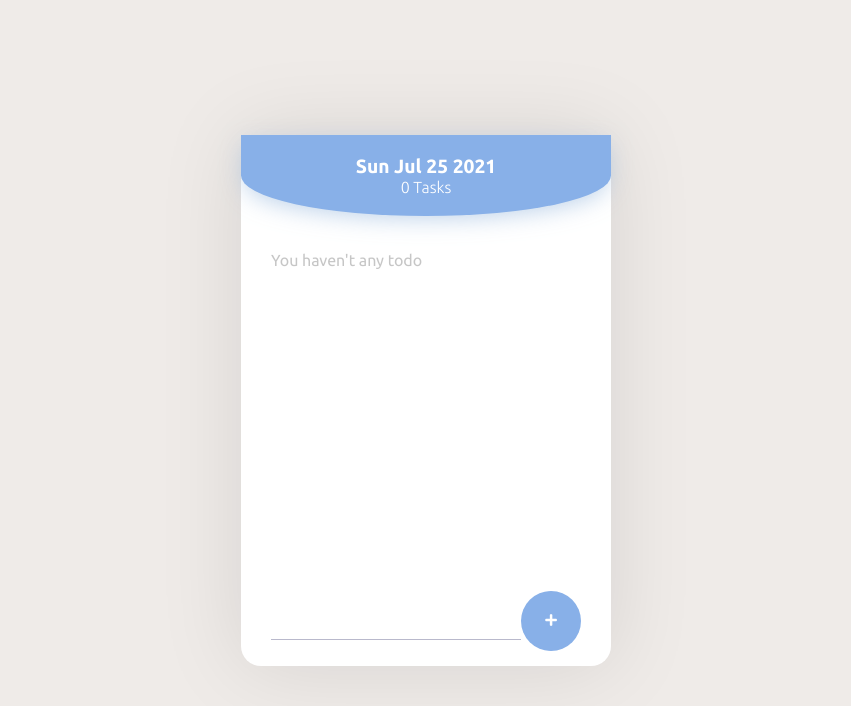
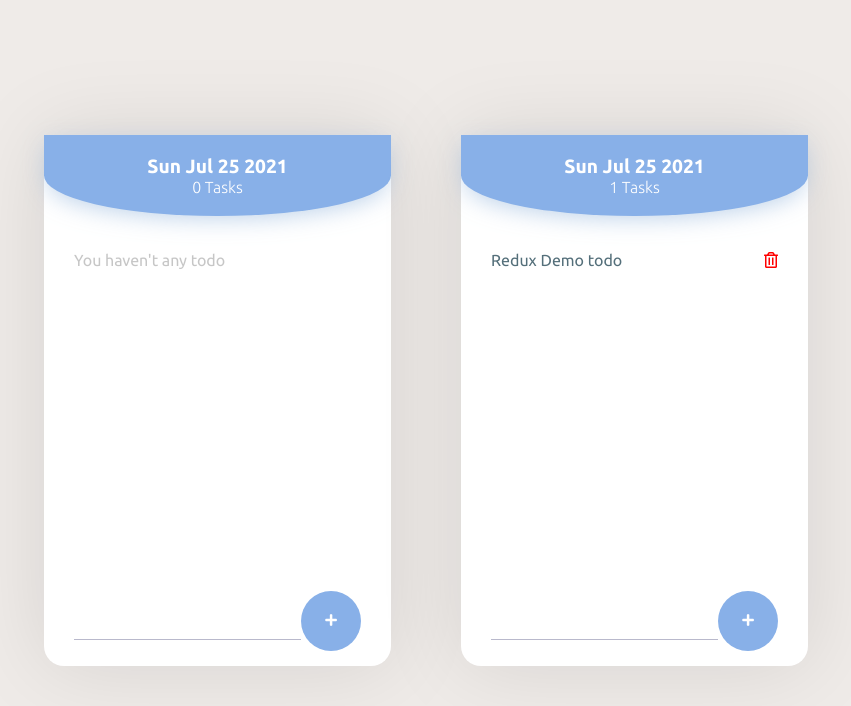
Before and after one commit to Jisan-mia/ptcCrud, a React (Create React App) app: page / in a window 1280 px wide. Shown: the top 706 px of the page, without its empty margins (214-1065 px from the left). Built offline with nearby package versions, Linux system fonts and the light colour scheme.

Commit message:
redux todo done

```diff
--- a/package.json
+++ b/package.json
@@ -9,7 +9,10 @@
     "node-sass": "^4.14.1",
     "react": "^17.0.2",
     "react-dom": "^17.0.2",
+    "react-redux": "^7.2.4",
     "react-scripts": "4.0.3",
+    "redux": "^4.1.0",
+    "redux-thunk": "^2.3.0",
     "web-vitals": "^1.0.1"
   },
   "scripts": {
--- a/src/App.js
+++ b/src/App.js
@@ -1,4 +1,5 @@
 import { useEffect, useState } from "react";
+import { useSelector } from "react-redux";
 import AddTodo from "./Components/AddTodo";
 import Header from "./Components/Header";
 import Todos from "./Components/Todos";
@@ -74,17 +75,25 @@ function App() {
 	// edit a todo
 	const editTodo = (id) => {
 		const toBedEdited = todoList.find((todo) => todo.id === id);
-		console.log(toBedEdited);
+
 		setTodoTextInput(toBedEdited.todo);
 		setEditItem(id);
 		setToggleEdit(true);
 	};
 
+	// redux functionality start
+	const { todos } = useSelector((state) => state.Todos);
+	useEffect(() => {
+		localStorage.setItem("todoRedux", JSON.stringify(todos));
+	}, [todos]);
+
 	return (
+		<div className="under_root">
 			<div className="container">
 				<div className="main-section">
 					<Header todoList={todoList} />
 					<Todos
+						isRedux={false}
 						todoList={todoList}
 						deleteTodo={deleteTodo}
 						editTodo={editTodo}
@@ -97,6 +106,16 @@ function App() {
 					/>
 				</div>
 			</div>
+
+			{/* redux  */}
+			<div className="container">
+				<div className="main-section">
+					<Header todoList={todos} />
+					<Todos isRedux={true} todoList={todos} editTodo={editTodo} />
+					<AddTodo isRedux={true} />
+				</div>
+			</div>
+		</div>
 	);
 }
 
--- a/src/Components/AddTodo.js
+++ b/src/Components/AddTodo.js
@@ -1,12 +1,42 @@
-import React from "react";
+import React, { useState } from "react";
+import { useDispatch } from "react-redux";
+import { bindActionCreators } from "redux";
+import { actionCreators } from "../redux/index";
 
-const AddTodo = ({ handleTodoInput, todoTextInput, handleTodoSubmit }) => {
+const AddTodo = ({
+	handleTodoInput,
+	todoTextInput,
+	handleTodoSubmit,
+	isRedux,
+}) => {
+	const [todoInput, setTodoInput] = useState("");
+	const dispatch = useDispatch();
+	const { addTodoRedux } = bindActionCreators(actionCreators, dispatch);
+	const addToRedux = (e) => {
+		e.preventDefault();
+		if (todoInput.trim() !== "") {
+			const newTodo = {
+				id: new Date().getTime().toString(),
+				todo: todoInput,
+			};
+			addTodoRedux(newTodo);
+		} else {
+			alert("Please enter your todo");
+		}
+
+		setTodoInput("");
+	};
+
 	return (
-		<form onSubmit={handleTodoSubmit}>
+		<form onSubmit={isRedux ? addToRedux : handleTodoSubmit}>
 			<input
 				type="text"
-				value={todoTextInput}
-				onChange={(e) => handleTodoInput(e.target.value)}
+				value={isRedux ? todoInput : todoTextInput}
+				onChange={(e) => {
+					isRedux
+						? setTodoInput(e.target.value)
+						: handleTodoInput(e.target.value);
+				}}
 			/>
 			<button>
 				<i className="fas fa-plus "></i>
--- a/src/Components/Todo.js
+++ b/src/Components/Todo.js
@@ -1,14 +1,27 @@
 import React from "react";
+import { useDispatch } from "react-redux";
+import { bindActionCreators } from "redux";
+import { actionCreators } from "../redux/index";
 
-const Todo = ({ todoItem, deleteTodo, editTodo }) => {
+const Todo = ({ todoItem, deleteTodo, editTodo, isRedux }) => {
+	const dispatch = useDispatch();
+	const { removeTodoRedux } = bindActionCreators(actionCreators, dispatch);
+
 	const { id, todo } = todoItem;
 	return (
 		<>
 			<li>
 				<p className="todo-text">{todo}</p>
 				<div className="actions">
-					<i className="far fa-edit" onClick={() => editTodo(id)}></i>
-					<i className="far fa-trash-alt" onClick={() => deleteTodo(id)}></i>
+					{!isRedux && (
+						<i className="far fa-edit" onClick={() => editTodo(id)}></i>
+					)}
+					<i
+						className="far fa-trash-alt"
+						onClick={() => {
+							isRedux ? removeTodoRedux(id) : deleteTodo(id);
+						}}
+					></i>
 				</div>
 			</li>
 		</>
--- a/src/Components/Todos.js
+++ b/src/Components/Todos.js
@@ -1,7 +1,7 @@
 import React from "react";
 import Todo from "./Todo";
 
-const Todos = ({ todoList, deleteTodo, editTodo }) => {
+const Todos = ({ todoList, deleteTodo, editTodo, isRedux }) => {
 	return (
 		<div className="todo-area">
 			<ul className="todo-container">
@@ -12,11 +12,12 @@ const Todos = ({ todoList, deleteTodo, editTodo }) => {
 							todoItem={todo}
 							deleteTodo={deleteTodo}
 							editTodo={editTodo}
+							isRedux={isRedux}
 						/>
 					))
 				) : (
 					<li style={{ color: "#80808073", fontWeight: "400" }}>
-						You haven't any todo
+						{isRedux ? "Haven't any redux todo" : "You haven't any todo"}
 					</li>
 				)}
 			</ul>
--- a/src/Scss/base/_base.scss
+++ b/src/Scss/base/_base.scss
@@ -43,7 +43,13 @@ a {
 }
 #root {
 	height: 100vh;
+	width: 100%;
 	@include flexCenter;
+}
+
+.under_root {
+	display: flex;
+	justify-content: space-around;
 }
 .container {
 	flex-basis: 370px;
@@ -51,10 +57,12 @@ a {
 	background-color: $whiteColor;
 	border-radius: 0 0 20px 20px;
 	box-shadow: 0 0 85px 1px rgba(0, 0, 0, 0.1);
+	margin: 0 35px;
 	.main-section {
 		display: flex;
 		flex-direction: column;
 		height: 100%;
+
 		// overflow: hidden;
 	}
 }
--- a/src/index.js
+++ b/src/index.js
@@ -1,10 +1,13 @@
 import React from "react";
 import ReactDOM from "react-dom";
+import { Provider } from "react-redux";
 import App from "./App";
-
+import store from "./redux/store";
 ReactDOM.render(
 	<React.StrictMode>
-		<App />
+		<Provider store={store}>
+			<App />
+		</Provider>
 	</React.StrictMode>,
 	document.getElementById("root")
 );
--- /dev/null
+++ b/src/redux/actions-creators/index.js
@@ -0,0 +1,25 @@
+export const addTodoRedux = (todo) => {
+	return (dispatch) => {
+		dispatch({
+			type: "ADD_TODO",
+			payload: todo,
+		});
+	};
+};
+export const removeTodoRedux = (id) => {
+	return (dispatch) => {
+		dispatch({
+			type: "REMOVE_TODO",
+			payload: id,
+		});
+	};
+};
+
+export const editTodoRedux = (id) => {
+	return (dispatch) => {
+		dispatch({
+			type: "EDIT_TODO",
+			payload: id,
+		});
+	};
+};
--- /dev/null
+++ b/src/redux/index.js
@@ -0,0 +1 @@
+export * as actionCreators from "./actions-creators/index";
--- /dev/null
+++ b/src/redux/reducers/index.js
@@ -0,0 +1,8 @@
+import { combineReducers } from "redux";
+import todoReducers from "./todoReducer";
+
+const reducers = combineReducers({
+	Todos: todoReducers,
+});
+
+export default reducers;
--- /dev/null
+++ b/src/redux/reducers/todoReducer.js
@@ -0,0 +1,29 @@
+const initialState = {
+	todos: [
+		{
+			id: 1,
+			todo: "Redux Demo todo",
+		},
+	],
+};
+
+const todoReducers = (state = initialState, action) => {
+	switch (action.type) {
+		case "ADD_TODO":
+			const newTodo = {
+				id: action.payload.id,
+				todo: action.payload.todo,
+			};
+			return { ...state, todos: [...state.todos, newTodo] };
+		case "REMOVE_TODO":
+			return {
+				...state,
+				todos: state.todos.filter((todo) => todo.id !== action.payload),
+			};
+
+		default:
+			return state;
+	}
+};
+
+export default todoReducers;
--- /dev/null
+++ b/src/redux/store.js
@@ -0,0 +1,6 @@
+import { applyMiddleware, createStore } from "redux";
+import thunk from "redux-thunk";
+import reducers from "./reducers";
+const store = createStore(reducers, {}, applyMiddleware(thunk));
+
+export default store;
```
Also changed, not shown: 2 other files (tests, documents, lock files or other folders). Lines whose indentation alone changed are shown as unchanged.
